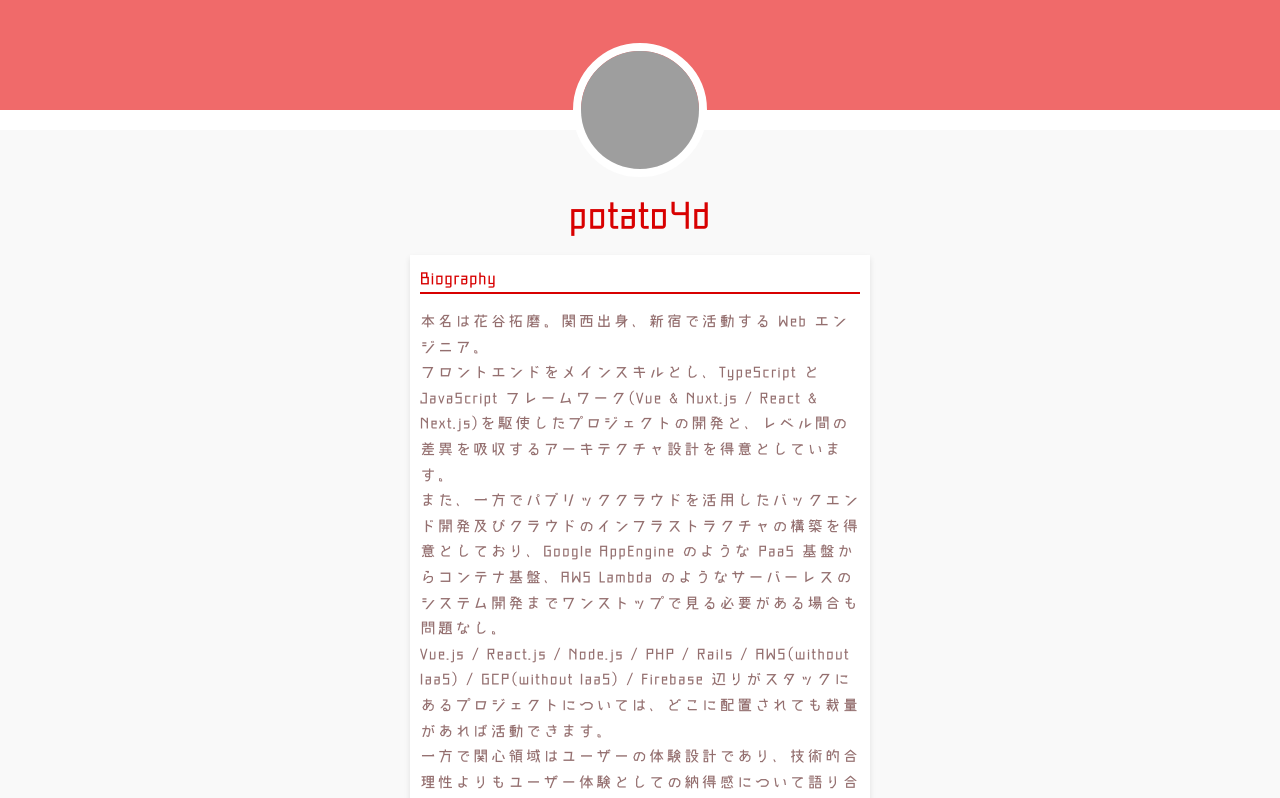
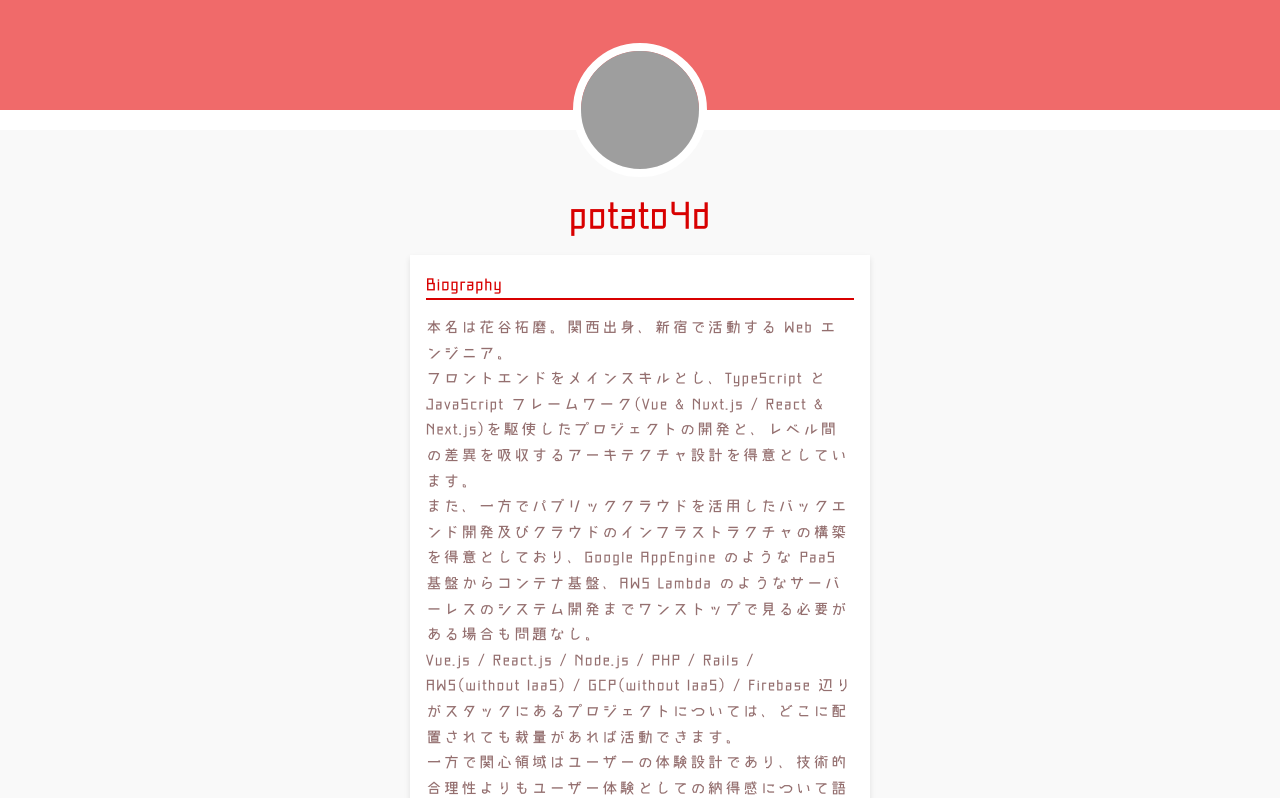
Before and after one commit to potato4d/potato4d.me, a Nuxt app: page / in a window 1280 px wide. Shown: the top 798 px of the page. Built offline with nearby package versions, Linux system fonts and the light colour scheme; grey boxes are pictures that could not be loaded.

Commit message:
chore: Update padding

```diff
--- a/app/pages/index.vue
+++ b/app/pages/index.vue
@@ -263,7 +263,7 @@ nav ul li a.nuxt-link-active {
 
 .card {
   margin: 20px 0;
-  padding: 10px;
+  padding: 16px;
   background: #fff;
   box-shadow: 0 3px 6px rgba(0, 0, 0, 0.1);
 }
```
